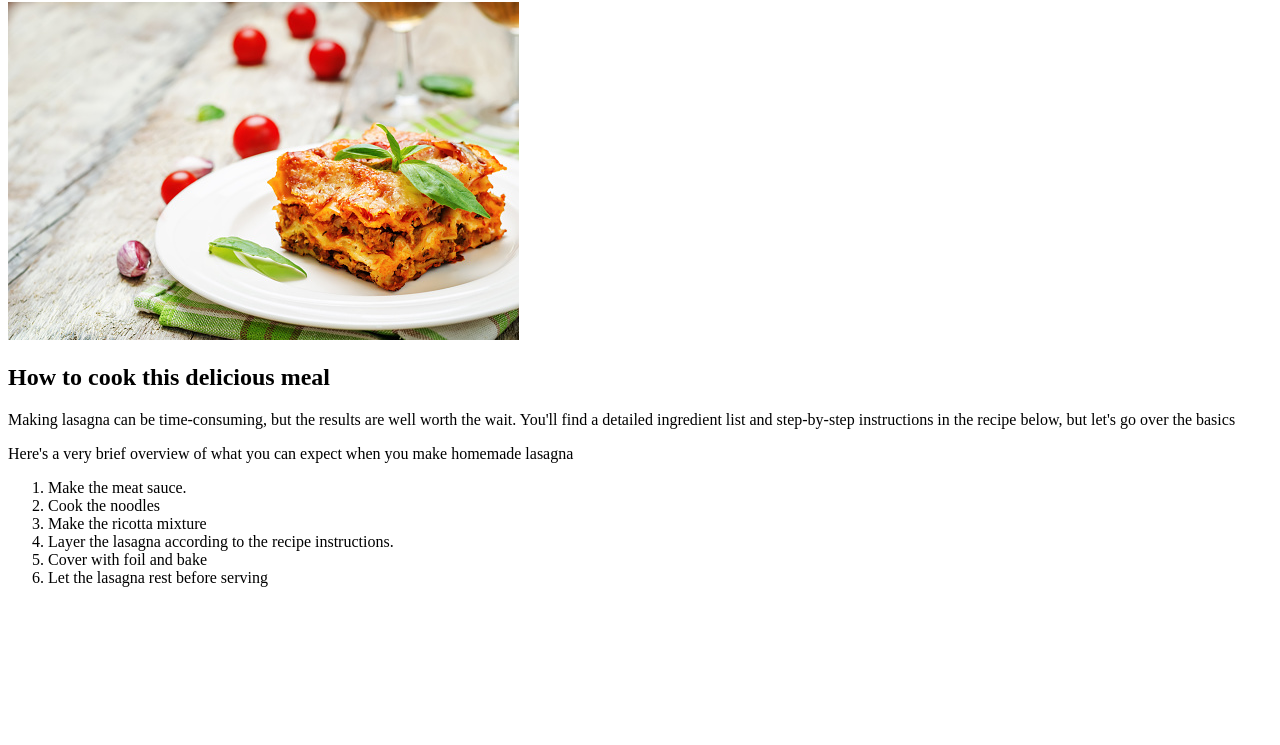
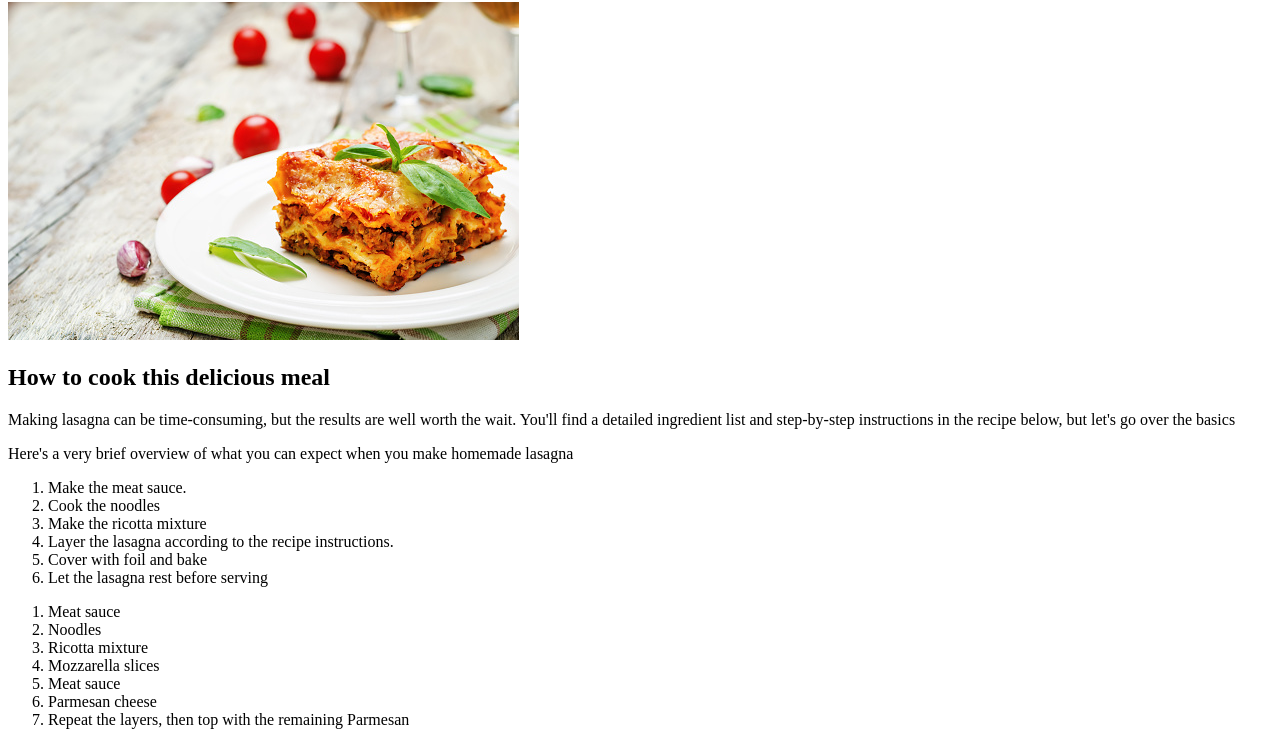
Before and after one commit to luminitamhi/odin-recipes, a plain HTML site: page recipes/lasagna.html in a window 1280 px wide. Shown: the part 78-823 px from the top of the page. Before the commit the page ends 800 px from the top, so only its background shows below. Drawn offline with Linux system fonts and the light colour scheme.

Commit message:
Wrapped up the lasagna recipe

```diff
--- a/recipes/lasagna.html
+++ b/recipes/lasagna.html
@@ -17,5 +17,14 @@
     <li>Cover with foil and bake</li>
     <li>Let the lasagna rest before serving</li>
   </ol>
+  <ol>
+    <li>Meat sauce</li>
+    <li>Noodles</li>
+    <li>Ricotta mixture</li>
+    <li>Mozzarella slices</li>
+    <li>Meat sauce</li>
+    <li>Parmesan cheese</li>
+    <li>Repeat the layers, then top with the remaining Parmesan</li>
+  </ol>
 </body>
 </html>
```
